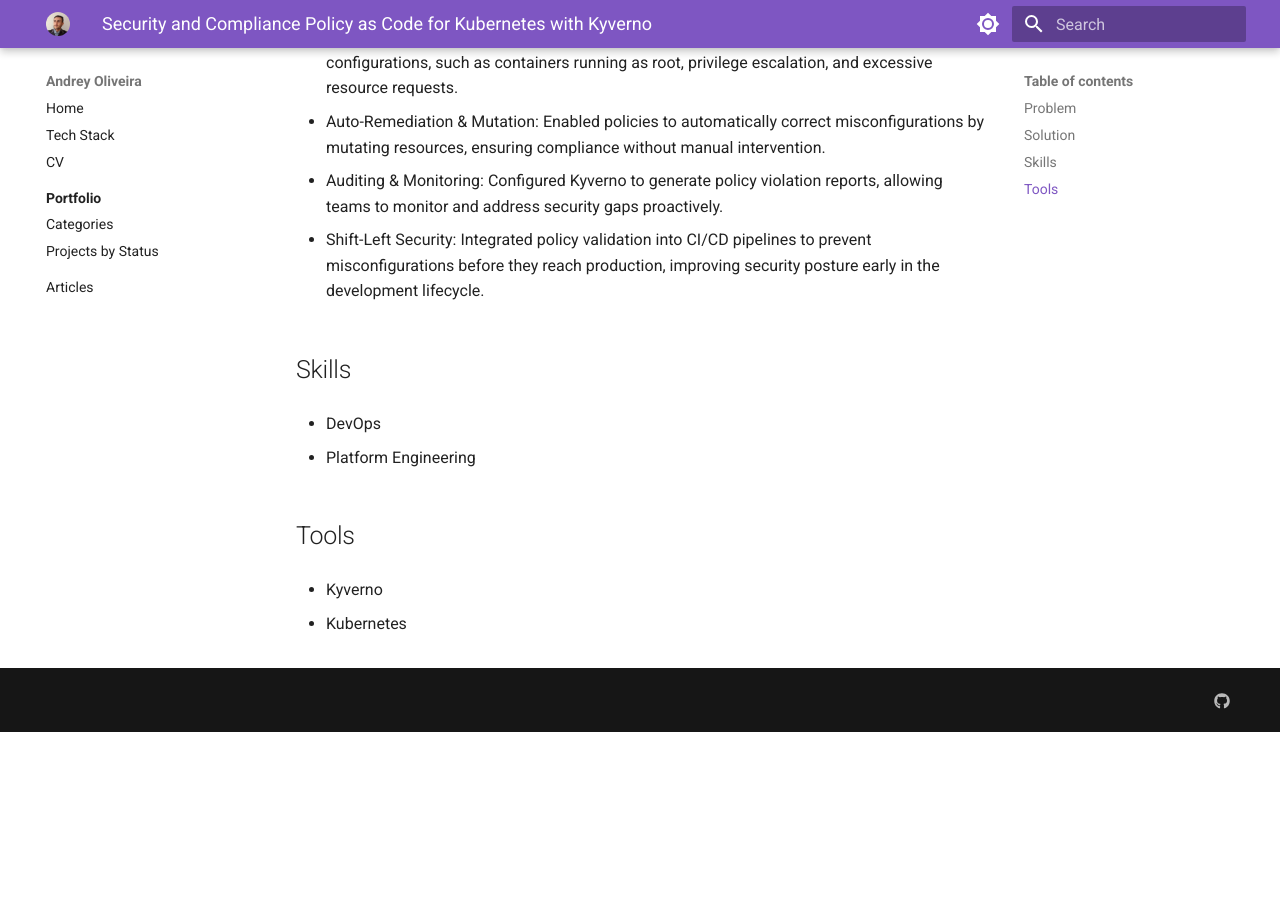
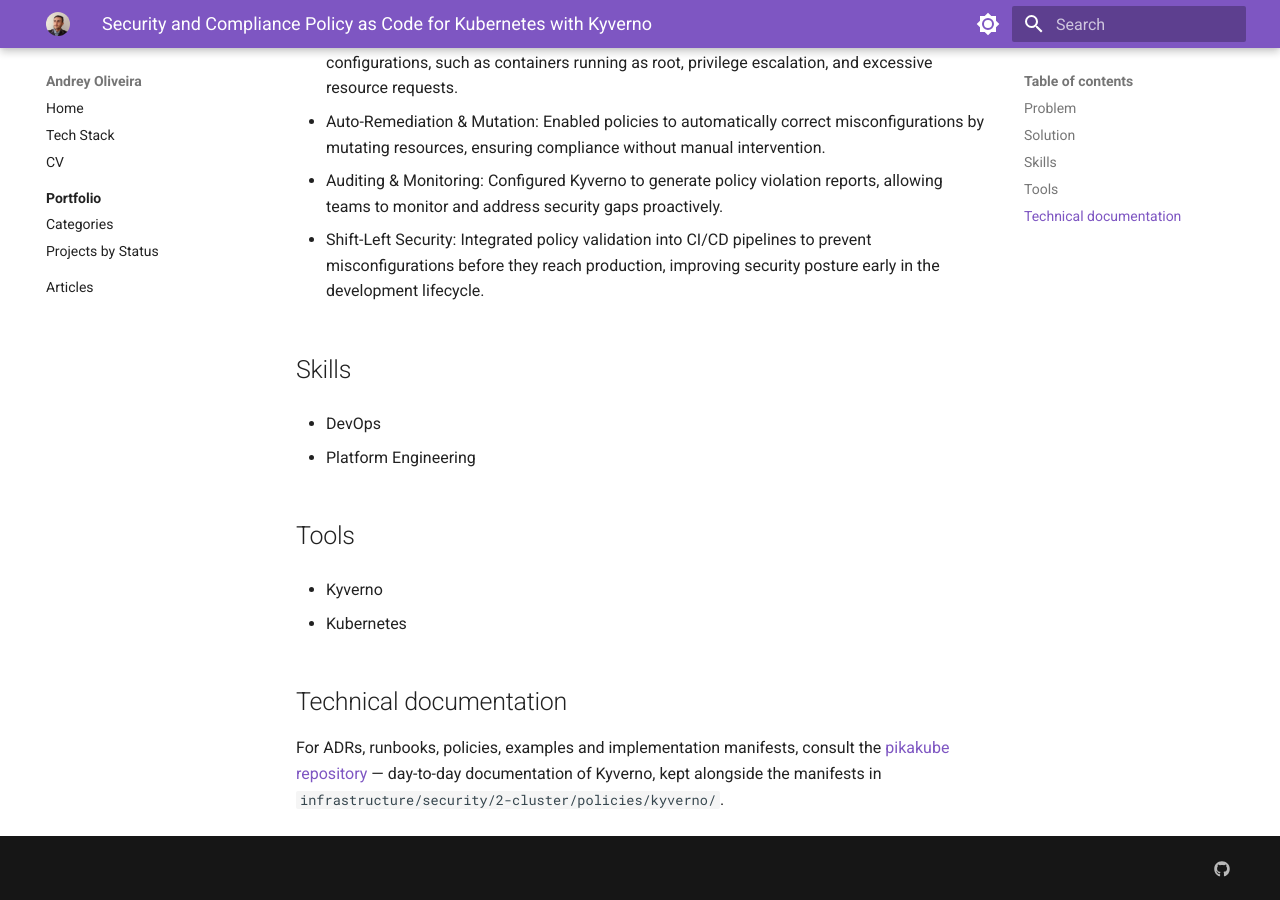
Before and after one commit to andreyolv/andreyolv.github.io, an MkDocs documentation site: the page built from docs/portfolio/security/kyverno.md, in a window 1280 px wide and 900 px high, scrolled down 643 px. Built offline with MkDocs 1.6.1 and Material for MkDocs 9.7.7, drawn with Linux system fonts in a browser that asks for light colours; before the commit the page ends 1375 px from its top, so only the background shows below that.

Commit message:
chore(portfolio): link kyverno to pikakube implementation docs
Add pointer to pikakube for policies, examples and manifests. Portfolio page keeps the case summary with frontmatter and catalog status.

```diff
--- a/docs/portfolio/security/kyverno.md
+++ b/docs/portfolio/security/kyverno.md
@@ -33,3 +33,7 @@ kind: project
 - Kyverno
 
 - Kubernetes
+
+## Technical documentation
+
+For ADRs, runbooks, policies, examples and implementation manifests, consult the [pikakube repository](https://github.com/andreyolv/pikakube) — day-to-day documentation of Kyverno, kept alongside the manifests in `infrastructure/security/2-cluster/policies/kyverno/`.
```
